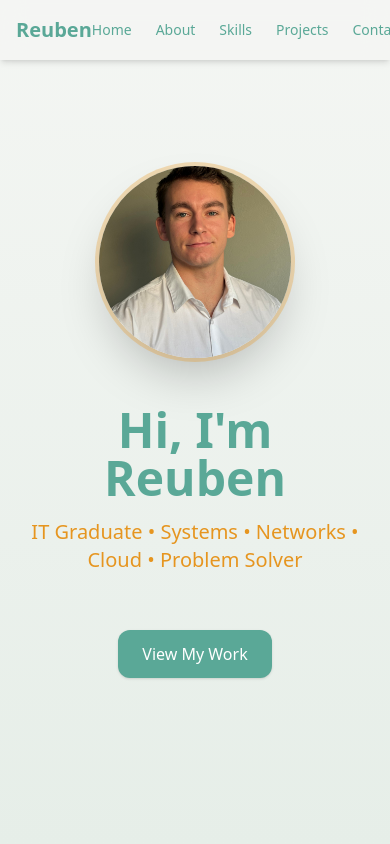
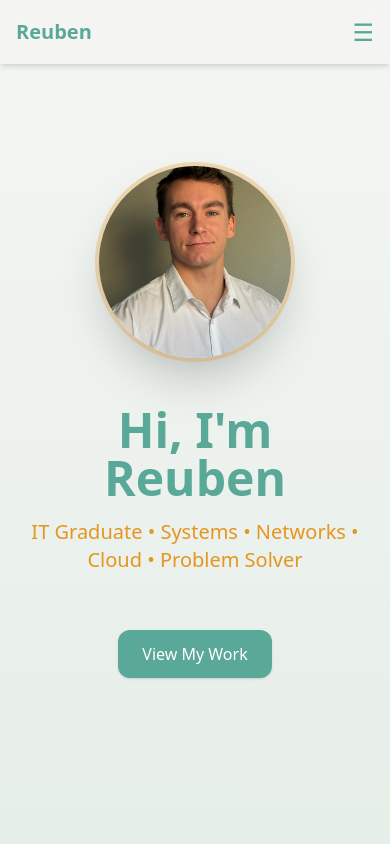
Before and after one commit to reubenmca/portfolio, a React (Create React App) app: page / in a window 390 px wide. Shown: the top 844 px of the page. Built offline with nearby package versions, Linux system fonts and the light colour scheme.

Commit message:
project desc. skills component size. nav fix

```diff
--- a/src/components/Navbar.js
+++ b/src/components/Navbar.js
@@ -1,55 +1,64 @@
-import React from "react";
+import React, { useState } from "react";
 import { Link } from "react-scroll";
 
 export function Navbar() {
+  const [isOpen, setIsOpen] = useState(false);
+
   return (
     <nav className="fixed w-full z-50 bg-bg-dark/80 backdrop-blur-md shadow-md">
       <div className="max-w-5xl mx-auto flex justify-between items-center p-4">
+
+        {/* Logo */}
         <h1 className="text-xl font-bold text-primary">Reuben</h1>
 
-        <div className="space-x-6 text-sm font-medium text-primary">
-          <Link
-            to="hero"
-            smooth
-            duration={600}
-            className="cursor-pointer hover:text-accent"
-          >
+        {/* Desktop Links */}
+        <div className="hidden md:flex space-x-6 text-sm font-medium text-primary">
+          <Link to="hero" smooth duration={600} className="cursor-pointer hover:text-accent">
             Home
           </Link>
-          <Link
-            to="about"
-            smooth
-            duration={600}
-            className="cursor-pointer hover:text-accent"
-          >
+          <Link to="about" smooth duration={600} className="cursor-pointer hover:text-accent">
             About
           </Link>
-          <Link
-            to="skills"
-            smooth
-            duration={600}
-            className="cursor-pointer hover:text-accent"
-          >
+          <Link to="skills" smooth duration={600} className="cursor-pointer hover:text-accent">
             Skills
           </Link>
-          <Link
-            to="projects"
-            smooth
-            duration={600}
-            className="cursor-pointer hover:text-accent"
-          >
+          <Link to="projects" smooth duration={600} className="cursor-pointer hover:text-accent">
             Projects
           </Link>
-          <Link
-            to="contact"
-            smooth
-            duration={600}
-            className="cursor-pointer hover:text-accent"
-          >
+          <Link to="contact" smooth duration={600} className="cursor-pointer hover:text-accent">
             Contact
           </Link>
         </div>
+
+        {/* Mobile Menu Button */}
+        <button
+          onClick={() => setIsOpen(!isOpen)}
+          className="md:hidden text-primary focus:outline-none text-2xl"
+        >
+          {isOpen ? "✖" : "☰"}
+        </button>
       </div>
+
+      {/* Mobile Dropdown Menu */}
+      {isOpen && (
+        <div className="md:hidden bg-bg-dark/95 backdrop-blur-md flex flex-col items-center space-y-4 py-4 text-primary">
+          <Link to="hero" smooth duration={500} onClick={() => setIsOpen(false)} className="hover:text-accent cursor-pointer">
+            Home
+          </Link>
+          <Link to="about" smooth duration={500} onClick={() => setIsOpen(false)} className="hover:text-accent cursor-pointer">
+            About
+          </Link>
+          <Link to="skills" smooth duration={500} onClick={() => setIsOpen(false)} className="hover:text-accent cursor-pointer">
+            Skills
+          </Link>
+          <Link to="projects" smooth duration={500} onClick={() => setIsOpen(false)} className="hover:text-accent cursor-pointer">
+            Projects
+          </Link>
+          <Link to="contact" smooth duration={500} onClick={() => setIsOpen(false)} className="hover:text-accent cursor-pointer">
+            Contact
+          </Link>
+        </div>
+      )}
     </nav>
   );
 }
--- a/src/components/Projects.js
+++ b/src/components/Projects.js
@@ -3,7 +3,7 @@ export function Projects() {
   return (
     <section
       id="projects"
-      className="py-24 px-6 bg-gradient-to-b from-bg-dark to-bg-gradient"
+      className="py-20 px-6 bg-gradient-to-b from-bg-dark to-bg-gradient"
     >
       <div className="max-w-5xl mx-auto">
         <h3 className="text-4xl font-bold text-center mb-12 text-primary">
@@ -37,7 +37,7 @@ export function Projects() {
             <p className="text-white">
               React website build. Version control maintained with GIT. Produced
               on VS Code. Componentised. Utilising Tailwind, JavaScript,
-              Node.js.
+              Node.js. Hosted on Microsoft Azure Static Web App. Responsive design.
             </p>
           </div>
         </div>
--- a/src/components/Skills.js
+++ b/src/components/Skills.js
@@ -12,7 +12,7 @@ export function Skills() {
   ];
 
   return (
-    <section id="skills" className="py-24 px-6 bg-bg-dark">
+    <section id="skills" className="py-6 px-6 bg-bg-dark">
       <div className="max-w-5xl mx-auto">
         <h3 className="text-4xl text-primary font-bold text-center mb-12">
           Skills
```
Also changed, not shown: 1 other file (tests, documents, lock files or other folders).
